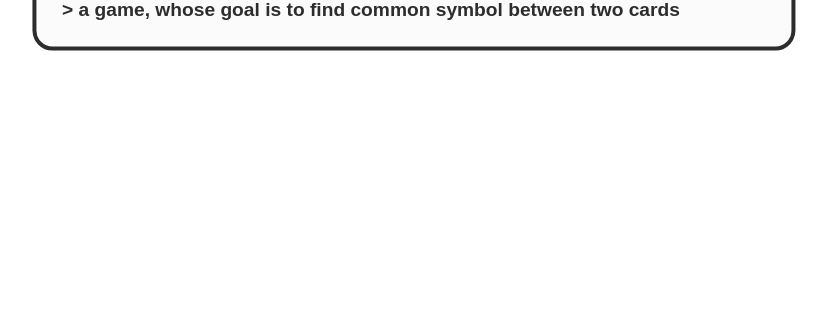
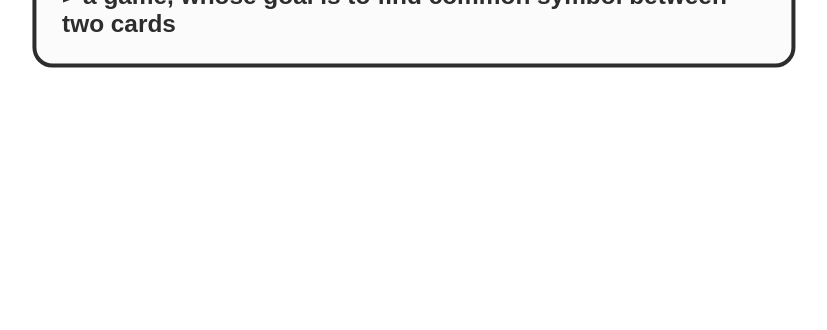
Before and after one commit to warmac9/notdobble, a website: page static/index.html in a window 1280 px wide. Shown: the part 470-800 px from the top of the page, without its empty margins (226-1053 px from the left). Drawn offline with nearby package versions, Linux system fonts and the light colour scheme; no server answers.

Commit message:
bigger font intro desc

```diff
--- a/static/style.css
+++ b/static/style.css
@@ -349,7 +349,7 @@ tr:nth-child(1) td {
 .intro-desc {
     display: inline-block;
     padding-top: 1vw;
-    font-size: 1.5vw;
+    font-size: calc(18px + 0.5vw);
 }
 
 footer {
```
